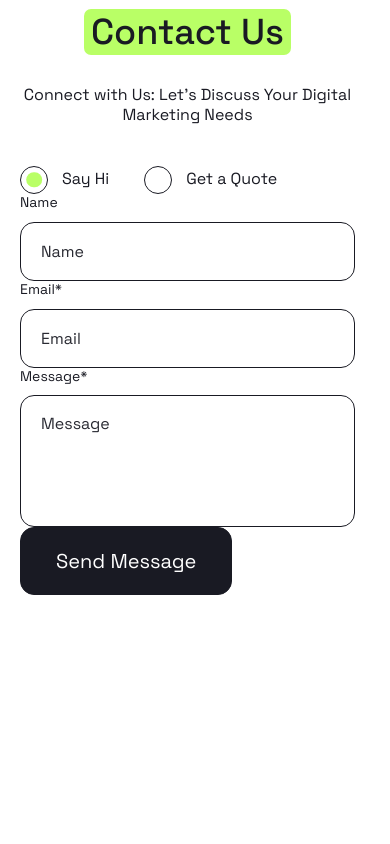
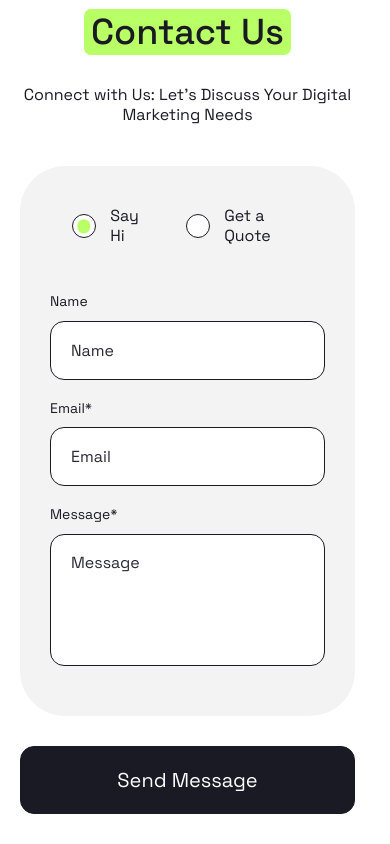
Before and after one commit to virtualsabyrka/positivus, a website: page index.html in a window 390 px wide. Shown: the part 8914-9758 px from the top of the page. Before the commit the page ends 9539 px from the top, so only its background shows below. Drawn offline with Linux system fonts and the light colour scheme.

Commit message:
style: contact us

```diff
--- a/styles/sections/_contact-us.scss
+++ b/styles/sections/_contact-us.scss
@@ -0,0 +1,70 @@
+@use '../helpers' as *;
+
+.contact-us {
+  position: relative;
+  overflow-x: hidden;
+
+  @include mobile-above {
+    padding: 60px 100px 80px;
+    background-color: var(--color-gray);
+    border-radius: var(--border-radius-large);
+  }
+
+  &::after {
+    --contactUsImageOffsetY: 62px;
+
+    content: '';
+    position: absolute;
+    top: 50%;
+    left: 100%;
+    translate: -50% -50%;
+    height: calc(100% - var(--contactUsImageOffsetY) * 2);
+    aspect-ratio: 1;
+    background: url('/assets/images/backgrounds/contact-us-bg.svg') center/contain no-repeat;
+
+    @include tablet {
+      display: none;
+    }
+  }
+
+  &__form,
+  &__body {
+    display: flex;
+    flex-direction: column;
+  }
+
+  &__request-types,
+  &__body {
+    @include mobile {
+      background-color: var(--color-gray);
+    }
+  }
+
+  &__request-types {
+    @include mobile {
+      padding: 40px 52px 36px;
+      border-radius: var(--border-radius-large) var(--border-radius-large) 0 0;
+    }
+  }
+
+  &__form {
+    @include tablet-above {
+      max-width: 556px;
+    }
+
+    @include mobile-above {
+      row-gap: 40px;
+    }
+  }
+
+  &__body {
+    row-gap: 25px;
+
+    @include mobile {
+      row-gap: 20px;
+      margin-bottom: 30px;
+      padding: 10px 30px 50px;
+      border-radius: 0 0 var(--border-radius-large) var(--border-radius-large);
+    }
+  }
+}
```
Also changed, not shown: assets/images/backgrounds/contact-us-bg.svg (added), styles/main.css.
